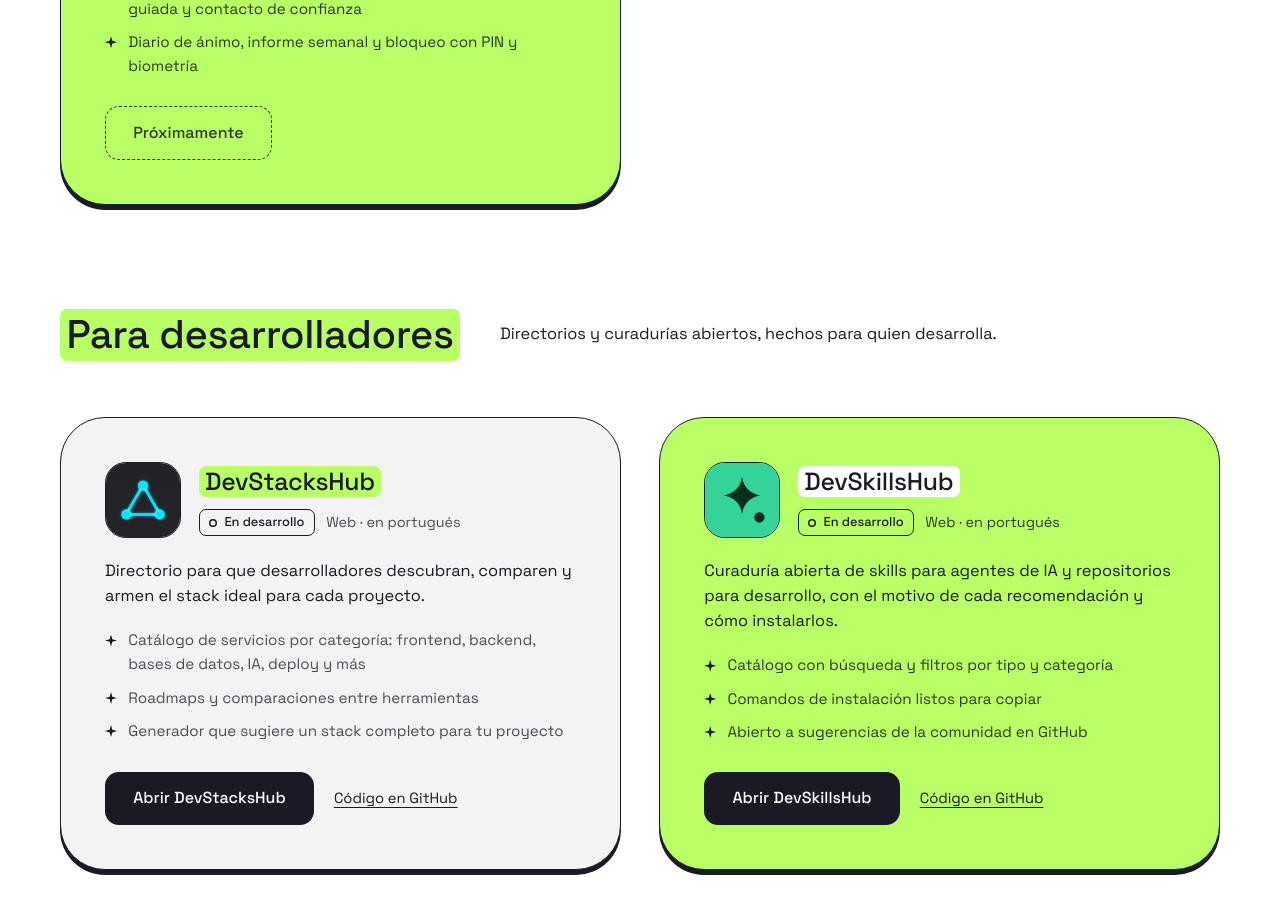
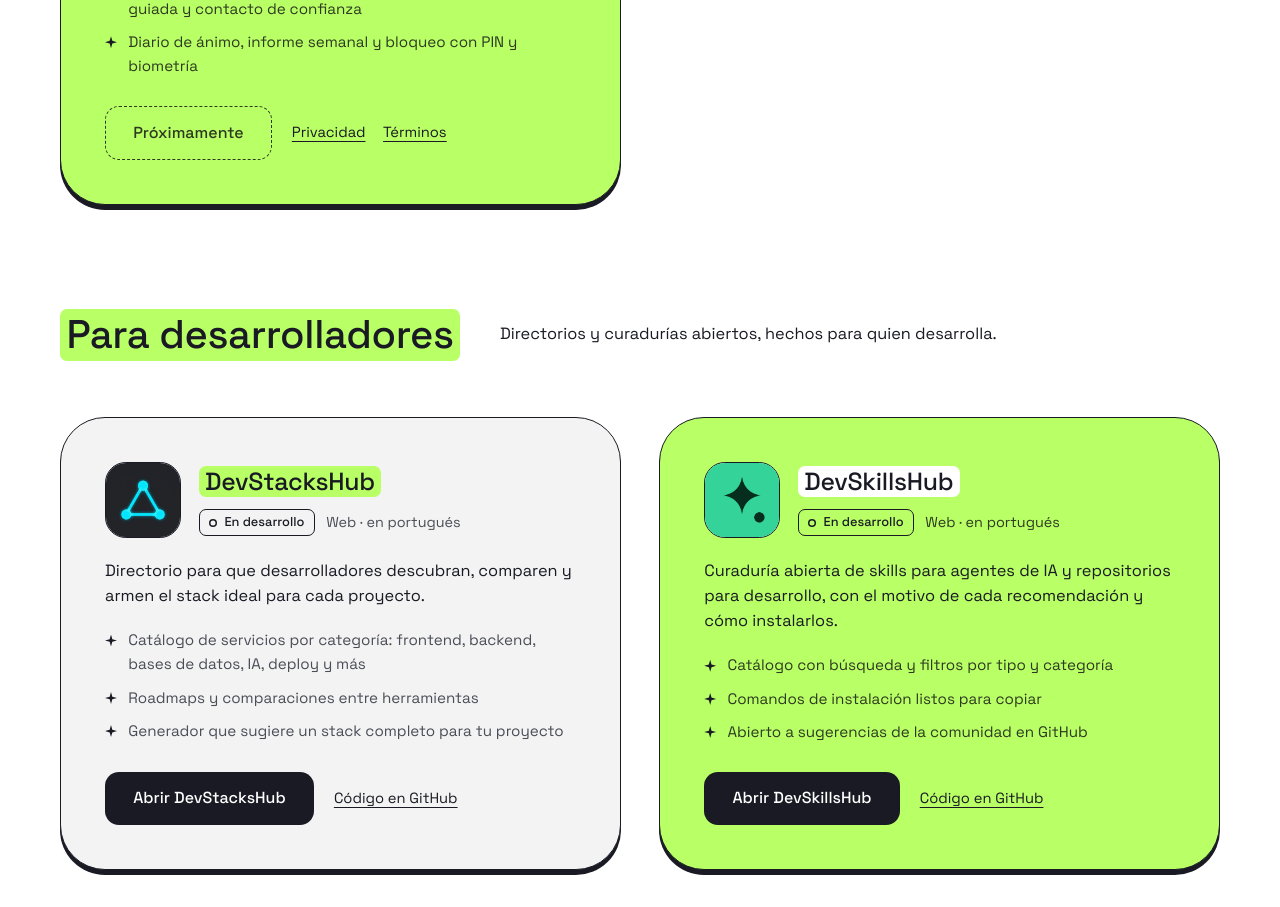
Before and after one commit to hugobastoss/hvcb-appgames, a plain HTML site: page index-es.html in a window 1280 px wide. Shown: the part 4280-5187 px from the top of the page. Drawn offline with Linux system fonts and the light colour scheme.

Commit message:
feat: atualiza ícone e links legais do Diafort no portfólio
Usa o logo novo do app (icone_limpo.png) no card e adiciona os links de
política de privacidade e termos do app-diafort-docs. As versões em inglês
e espanhol do card apontam para as páginas em português, porque as traduções
ainda não existem no repositório de documentos.

Co-Authored-By: Claude Haiku 5.5 <noreply@anthropic.com>

```diff
--- a/index-es.html
+++ b/index-es.html
@@ -339,6 +339,10 @@
           </ul>
           <div class="app-acoes">
             <span class="botao botao--off">Próximamente</span>
+            <span class="links-legais">
+              <a class="link" href="https://hugobastoss.github.io/app-diafort-docs/politica-de-privacidade.html" target="_blank" rel="noopener noreferrer">Privacidad</a>
+              <a class="link" href="https://hugobastoss.github.io/app-diafort-docs/termos-de-uso.html" target="_blank" rel="noopener noreferrer">Términos</a>
+            </span>
           </div>
         </article>
 
```
Also changed, not shown: index-en.html (+4 -0 lines), index.html (+4 -0 lines), assets/icons/diafort.png.
